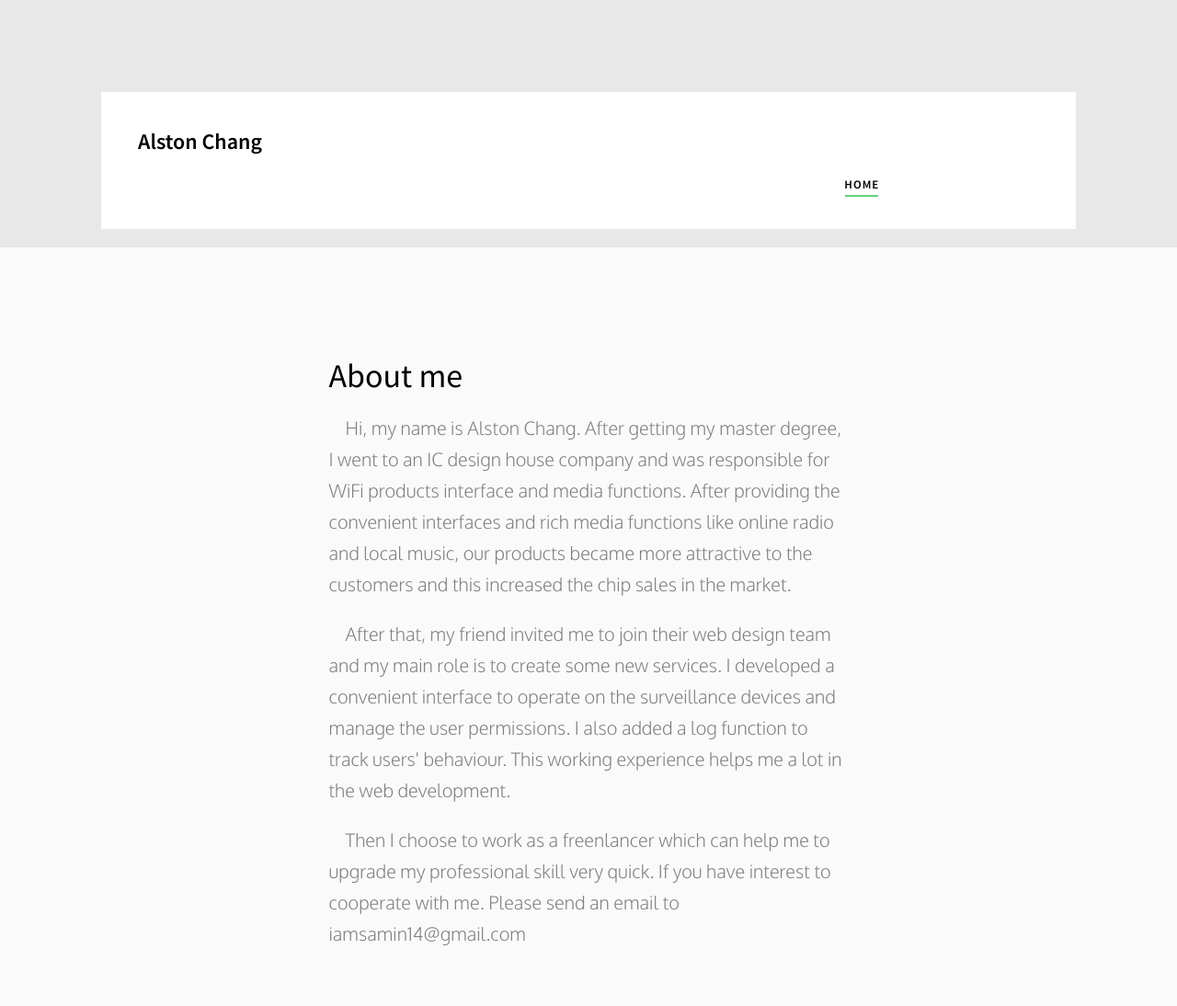
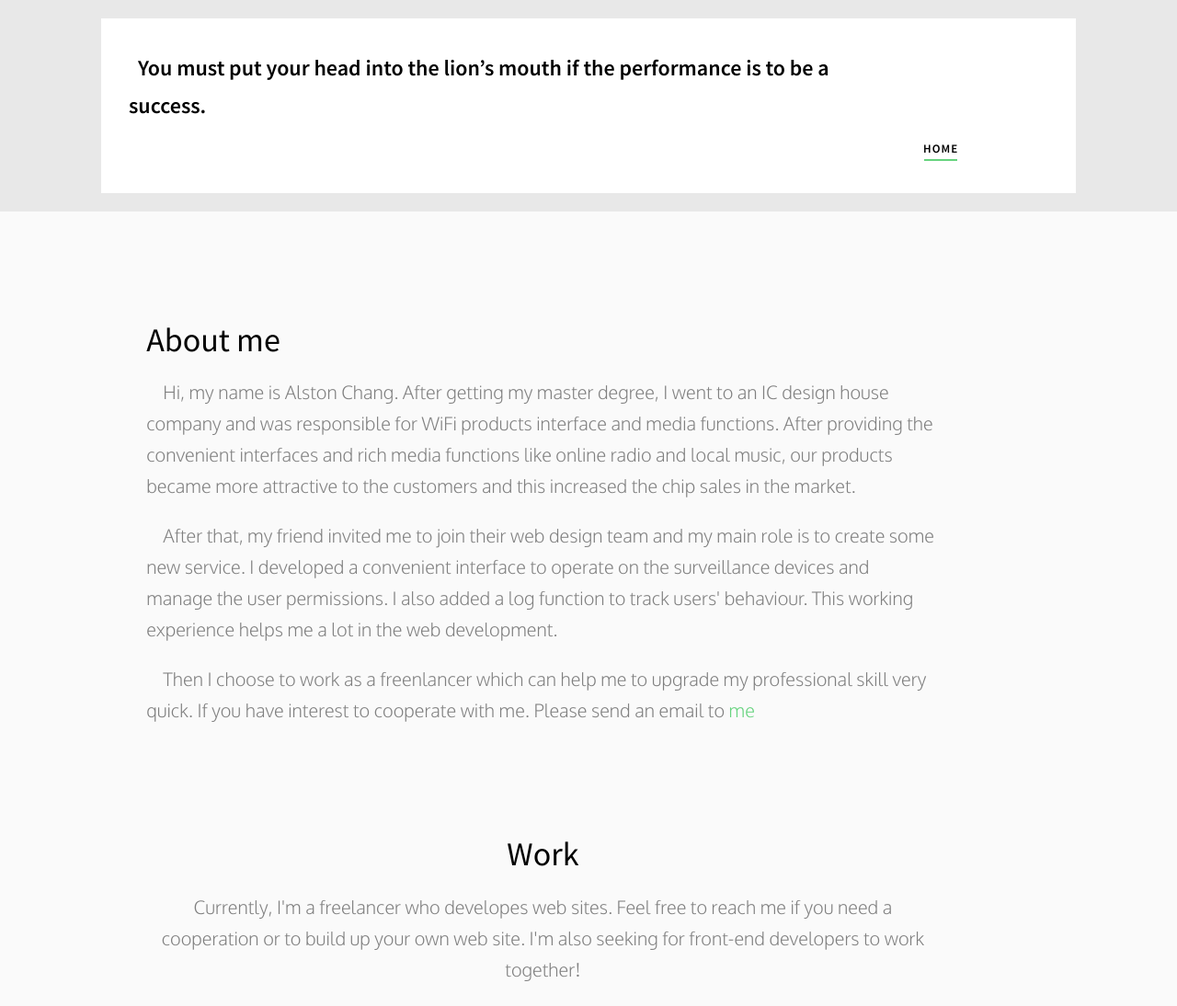
Before and after one commit to Manuel4131/Manuel4131.github.io, a plain HTML site: page index.html in a window 1280 px wide. Shown: the top 1094 px of the page at 92% size. Drawn offline with Linux system fonts and the light colour scheme; files whose address does not match are found by name.

Commit message:
[Update] 1. Modify UI.     col-md-6 ---> 9     Change offset from 3 to 1     5 em --> 1em 2. Change text to hyperlink.

```diff
--- a/index.html
+++ b/index.html
@@ -51,10 +51,12 @@
 		<div class="container-wrap">
 			<div class="top-menu">
 				<div class="row">
-					<div class="col-xs-3">
-						<div id="fh5co-logo"><a href="index.html">Alston Chang</a></div>
+					<div class="col-xs-10">
+						<div id="fh5co-logo"><a href="index.html">
+						You must put your head into the lion’s mouth if the performance is to be a success.
+						</a></div>
 					</div>
-					<div class="col-xs-10 text-right menu-1">
+					<div class="col-xs-11 text-right menu-1">
 						<ul>
 							<li class="active"><a href="index.html">Home</a></li>
 							<li class="has-dropdown">
@@ -75,24 +77,24 @@
 		<!-- Work -->
 		<div id="fh5co-work" class="fh5co-light-grey">
 			<div class="row animate-box">
-				<div class="col-md-6 col-md-offset-3 text-left fh5co-heading">
+				<div class="col-md-9 col-md-offset-1 text-left fh5co-heading">
 					<h1>About me</h1>
 					<p> &nbsp &nbsp Hi, my name is Alston Chang. After getting my master degree, I went to an IC design house company and was responsible for WiFi products interface and media functions. After providing the convenient interfaces and rich media functions like online radio and local music, our products became more attractive to the customers and this increased the chip sales in the market. </p>
 					<p>&nbsp &nbsp
 						After that, my friend invited me to join their web design team and
-					my main role is to create some new services. I developed a convenient interface to operate on the surveillance devices and manage the user permissions. I also added a log function to track users' behaviour.
+					my main role is to create some new service. I developed a convenient interface to operate on the surveillance devices and manage the user permissions. I also added a log function to track users' behaviour.
 					This working experience helps me a lot in the web development.
 					</p>
 					<p>&nbsp &nbsp
 						Then I choose to work as a freenlancer which can help me to upgrade my
 						professional skill very quick. If you have interest to cooperate with me.
-						Please send an email to iamsamin14@gmail.com
+						Please send an email to <a href="mailto:iamsamin14@gmail.com"> me</a>
 					</p>
 				</div>
 			</div>
 
 			<div id="work" class="row animate-box">
-			<div class="col-md-6 col-md-offset-3 text-center fh5co-heading">
+			<div class="col-md-9 col-md-offset-1 text-center fh5co-heading">
 				<h1>Work</h1>
 				<p>Currently, I'm a freelancer who developes web sites. Feel free to reach me if you need a cooperation or to build up your own web site. I'm also seeking for front-end developers to work together!</p>
 				</div>
--- a/sass/style.scss
+++ b/sass/style.scss
@@ -182,7 +182,7 @@ h1, h2, h3, h4, h5, h6, figure {
 }
 
 .fh5co-nav {
-	margin: 5em 0 0 0;
+	margin: 1em 0 0 0;
 	@media screen and (max-width: $screen-sm ) {
 		margin: 0;
 	}
```
Also changed, not shown: css/style.css, 1 other file.
